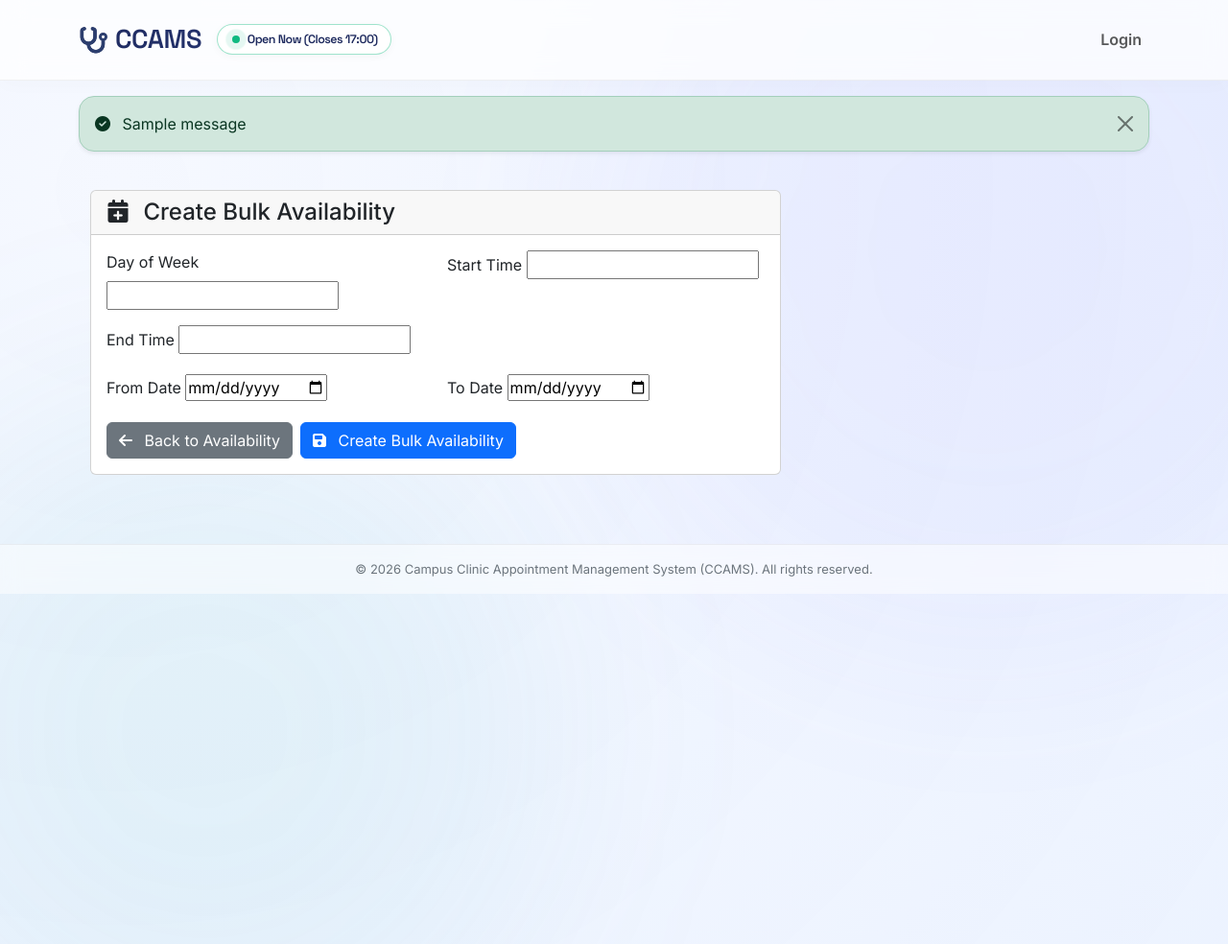
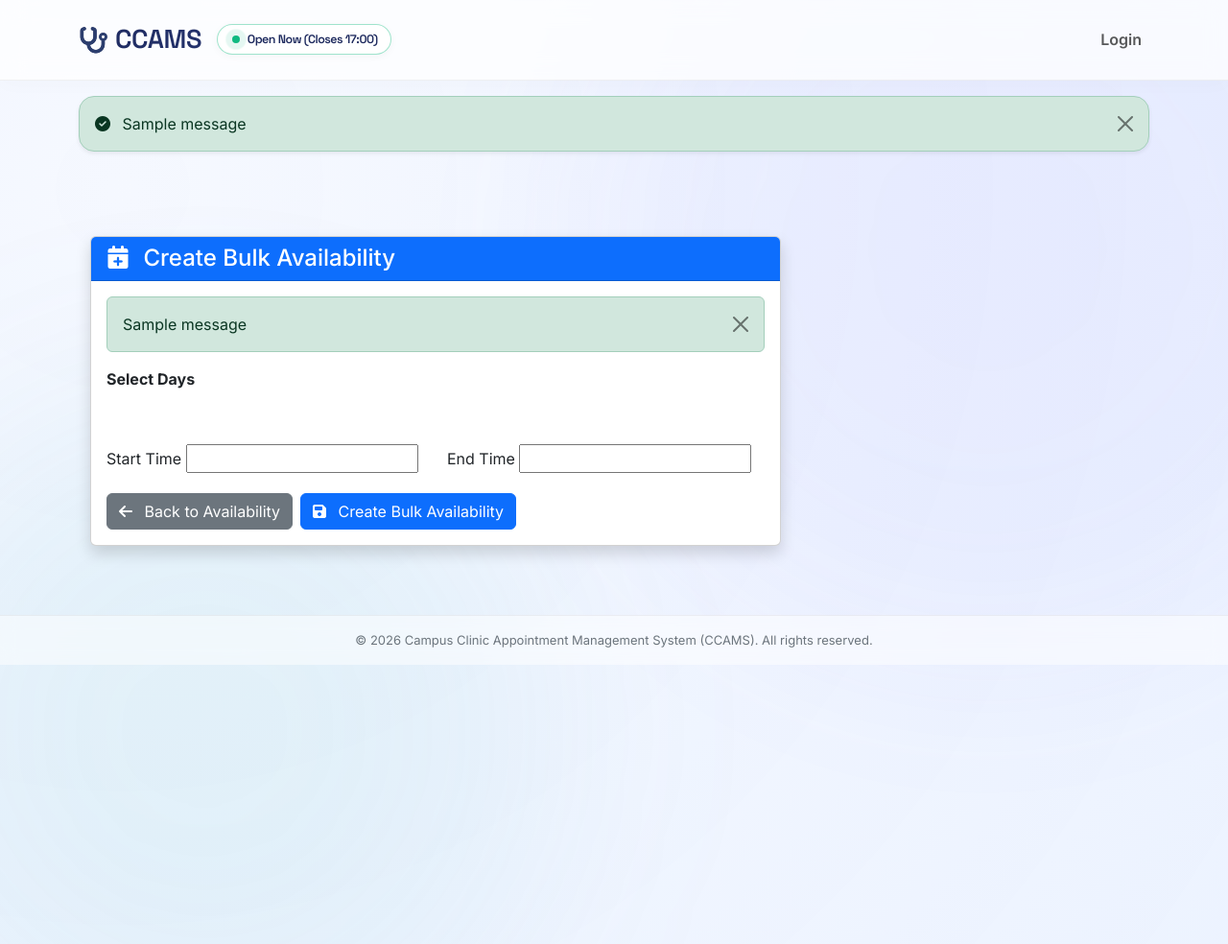
Before and after one commit to SifisoInnocent/clinic-system, a Django app: template templates/availability/availability_bulk.html in a window 1280 px wide. Shown: the whole page at 96% size. Run offline with Django 4.2, Linux system fonts and the light colour scheme; the template is opened without the code that fills it, so the values that code supplies are empty, except form fields; tables that the repository leaves empty hold one stand-in row (values such as "Sample post"); one stand-in notice (Sample message) is shown; form fields are guessed from the names that the template uses; some libraries are stand-ins or nearby versions.

Commit message:
fix: rebuild bulk availability form with proper day selection and remove non-existent fields

```diff
--- a/templates/availability/availability_bulk.html
+++ b/templates/availability/availability_bulk.html
@@ -3,33 +3,49 @@
 {% block title %}Bulk Availability - CCAMS{% endblock %}
 
 {% block content %}
-<div class="container">
+<div class="container mt-5">
     <div class="row">
         <div class="col-md-8">
-            <div class="card">
-                <div class="card-header">
+            <div class="card shadow">
+                <div class="card-header bg-primary text-white">
                     <h4 class="mb-0">
                         <i class="fas fa-calendar-plus me-2"></i>
                         Create Bulk Availability
                     </h4>
                 </div>
                 <div class="card-body">
+                    {% if messages %}
+                        {% for message in messages %}
+                            <div class="alert alert-{{ message.tags }} alert-dismissible fade show" role="alert">
+                                {{ message }}
+                                <button type="button" class="btn-close" data-bs-dismiss="alert"></button>
+                            </div>
+                        {% endfor %}
+                    {% endif %}
+
                     <form method="post">
                         {% csrf_token %}
-                        <div class="row">
-                            <div class="col-md-6">
-                                <div class="mb-3">
-                                    <label for="{{ form.day_of_week.id_for_label }}" class="form-label">Day of Week</label>
-                                    {{ form.day_of_week }}
-                                    {% if form.day_of_week.errors %}
-                                        <div class="text-danger">
-                                            {% for error in form.day_of_week.errors %}
+
+                        <div class="mb-4">
+                            <label class="form-label fw-bold">Select Days</label>
+                            <div class="form-check">
+                                {% for value, label in form.days.field.choices %}
+                                    <div class="form-check form-check-inline me-3">
+                                        <input class="form-check-input" type="checkbox" name="days" value="{{ value }}" id="day_{{ value }}">
+                                        <label class="form-check-label" for="day_{{ value }}">{{ label }}</label>
+                                    </div>
+                                {% endfor %}
+                            </div>
+                            {% if form.days.errors %}
+                                <div class="text-danger mt-2">
+                                    {% for error in form.days.errors %}
                                         <small>{{ error }}</small>
                                     {% endfor %}
                                 </div>
                             {% endif %}
                         </div>
-                            </div>
+
+                        <div class="row">
                             <div class="col-md-6">
                                 <div class="mb-3">
                                     <label for="{{ form.start_time.id_for_label }}" class="form-label">Start Time</label>
@@ -43,41 +59,13 @@
                                     {% endif %}
                                 </div>
                             </div>
-                        </div>
-
+                            <div class="col-md-6">
                                 <div class="mb-3">
                                     <label for="{{ form.end_time.id_for_label }}" class="form-label">End Time</label>
                                     {{ form.end_time }}
                                     {% if form.end_time.errors %}
                                         <div class="text-danger">
                                             {% for error in form.end_time.errors %}
-                                        <small>{{ error }}</small>
-                                    {% endfor %}
-                                </div>
-                            {% endif %}
-                        </div>
-
-                        <div class="row">
-                            <div class="col-md-6">
-                                <div class="mb-3">
-                                    <label for="{{ form.date_from.id_for_label }}" class="form-label">From Date</label>
-                                    {{ form.date_from }}
-                                    {% if form.date_from.errors %}
-                                        <div class="text-danger">
-                                            {% for error in form.date_from.errors %}
-                                                <small>{{ error }}</small>
-                                            {% endfor %}
-                                        </div>
-                                    {% endif %}
-                                </div>
-                            </div>
-                            <div class="col-md-6">
-                                <div class="mb-3">
-                                    <label for="{{ form.date_to.id_for_label }}" class="form-label">To Date</label>
-                                    {{ form.date_to }}
-                                    {% if form.date_to.errors %}
-                                        <div class="text-danger">
-                                            {% for error in form.date_to.errors %}
                                                 <small>{{ error }}</small>
                                             {% endfor %}
                                         </div>
```
Lines whose indentation alone changed are shown as unchanged.
